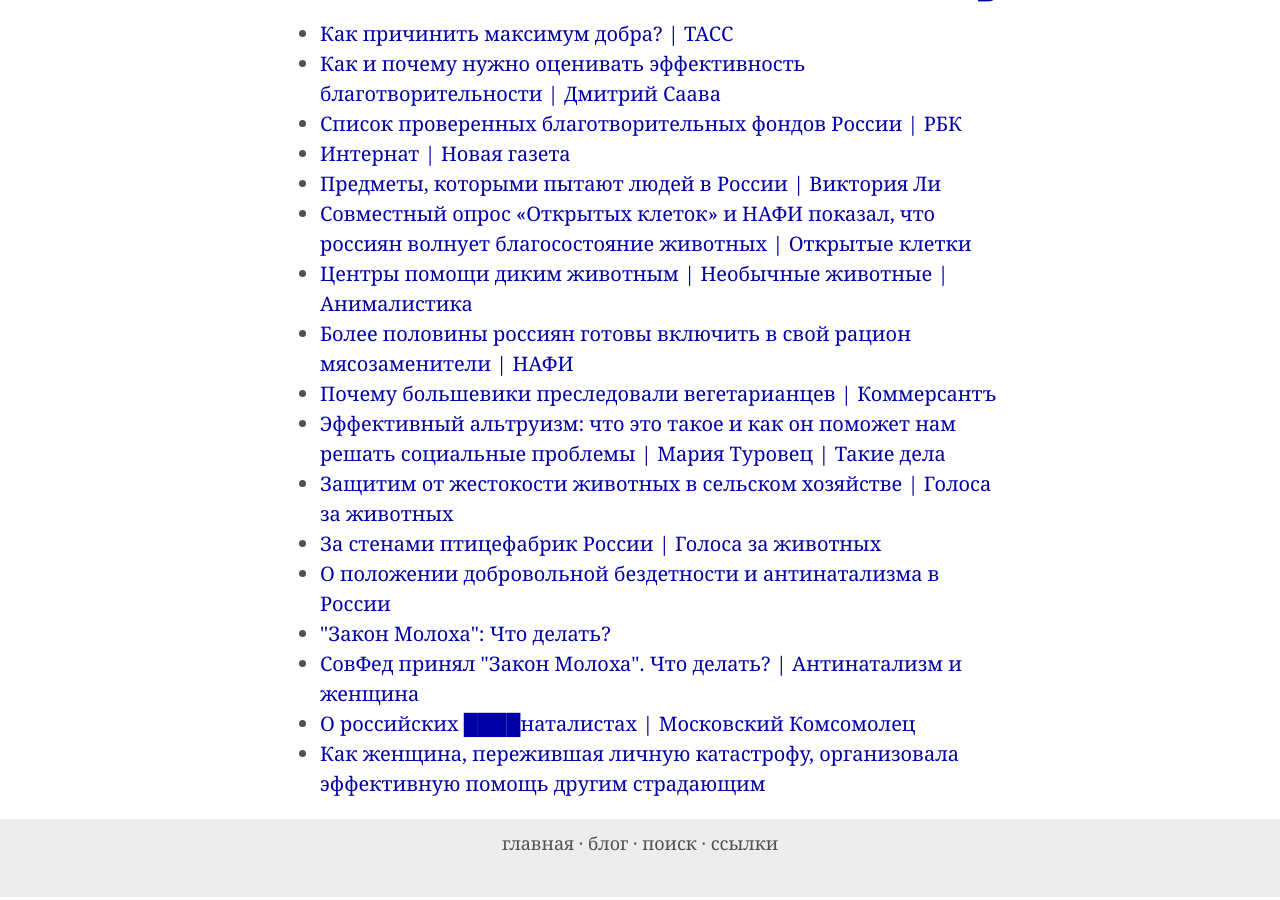
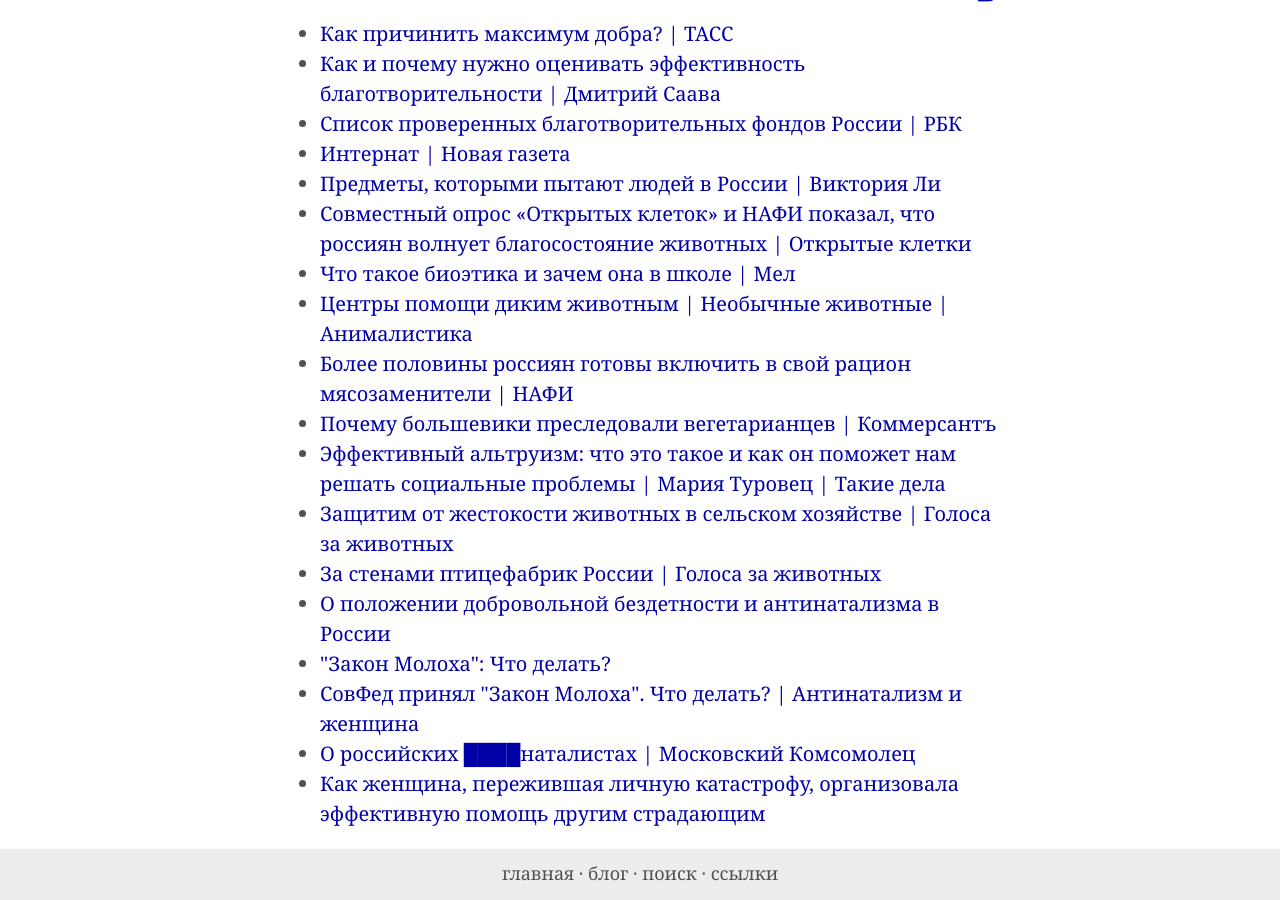
Before and after one commit to ReducingSuffering/reducingsuffering.github.io, a Jekyll site: the page built from index.md, in a window 1280 px wide and 900 px high, scrolled down 29556 px. Built offline with Jekyll 4.4.1, drawn with Linux system fonts in a browser that asks for light colours.

Commit message:
Update russia.html

```diff
--- a/_lists/russia.html
+++ b/_lists/russia.html
@@ -10,6 +10,7 @@
 - 373 # Интернат — Новая газета
 - 372 # Предметы, которыми пытают людей в России — Виктория Ли
 - 290 # Совместный опрос с НАФИ показал, что россиян волнует благосостояние животных — Открытые клетки
+- 807 # Что такое биоэтика и зачем она в школе — Мел
 - 282 # Центры помощи диким животным — Необычные животные. Анималистика
 - 401-0 # Более половины россиян готовы включить в свой рацион мясозаменители — НАФИ
 - 512 # Почему большевики преследовали вегетарианцев — Коммерсантъ
```
